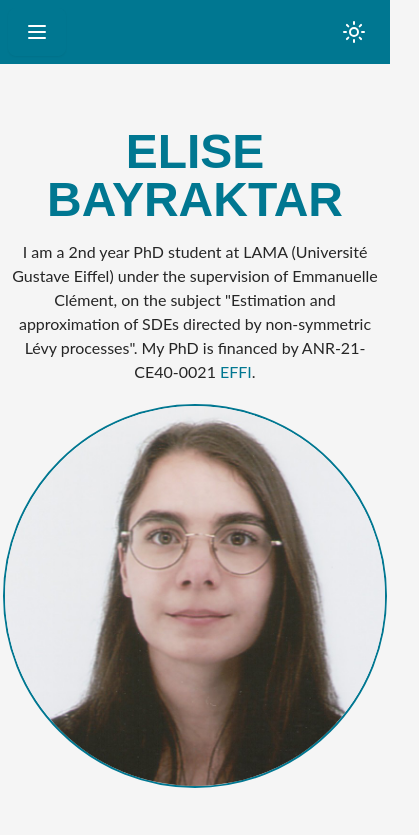
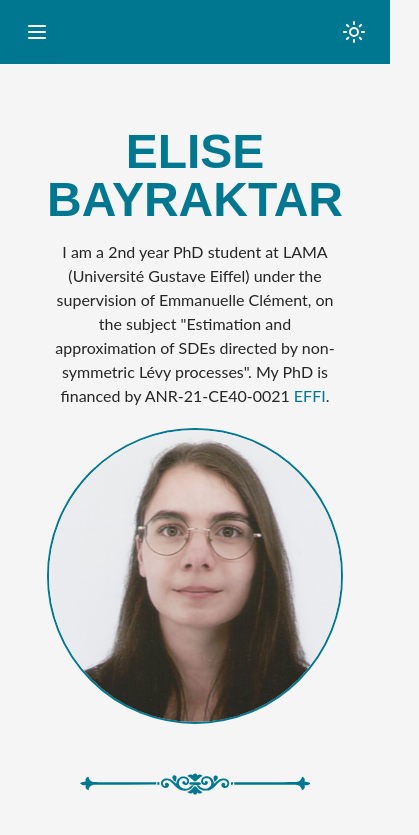
Before and after one commit to elisebayraktar/elisebayraktar.github.io, a React (Vite) app: page / in a window 390 px wide. Shown: the top 835 px of the page, 419 px wide, since content can reach past the window. Built offline with nearby package versions, Linux system fonts and the light colour scheme.

Commit message:
fix: fix image on mobile

```diff
--- a/src/sections/AboutMe.tsx
+++ b/src/sections/AboutMe.tsx
@@ -16,7 +16,7 @@ export default function AboutMe() {
       <img
         alt="profile"
         src="images/profile-picture.jpeg"
-        className="lg:w-1/4 object-cover rounded-full border-2 border-primary max-w-sm mt-5 lg:mt-0"
+        className="lg:w-1/4 object-cover rounded-full border-2 border-primary max-w-4/5 mt-5 lg:mt-0"
       />
     </>
   );
```
